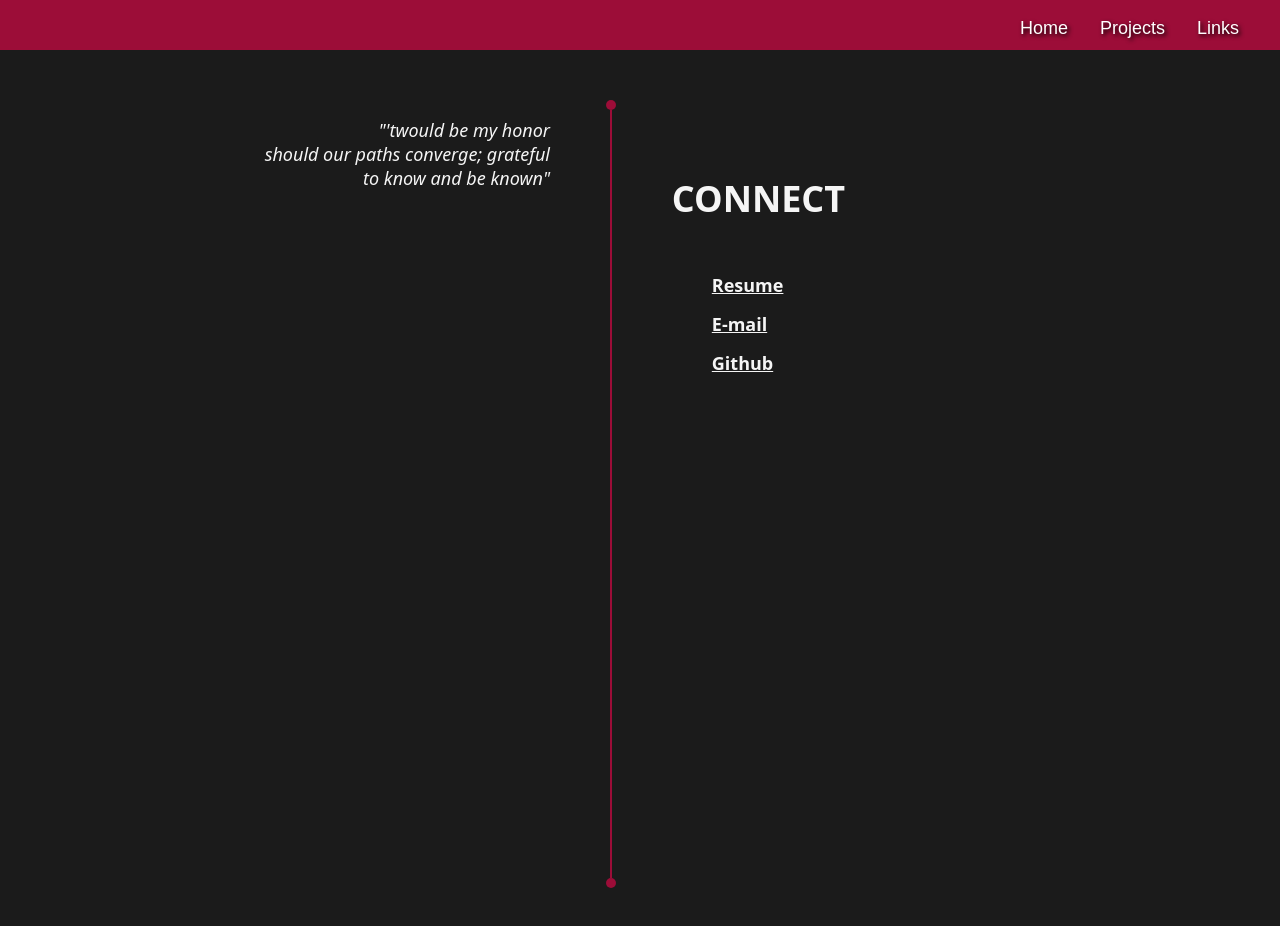
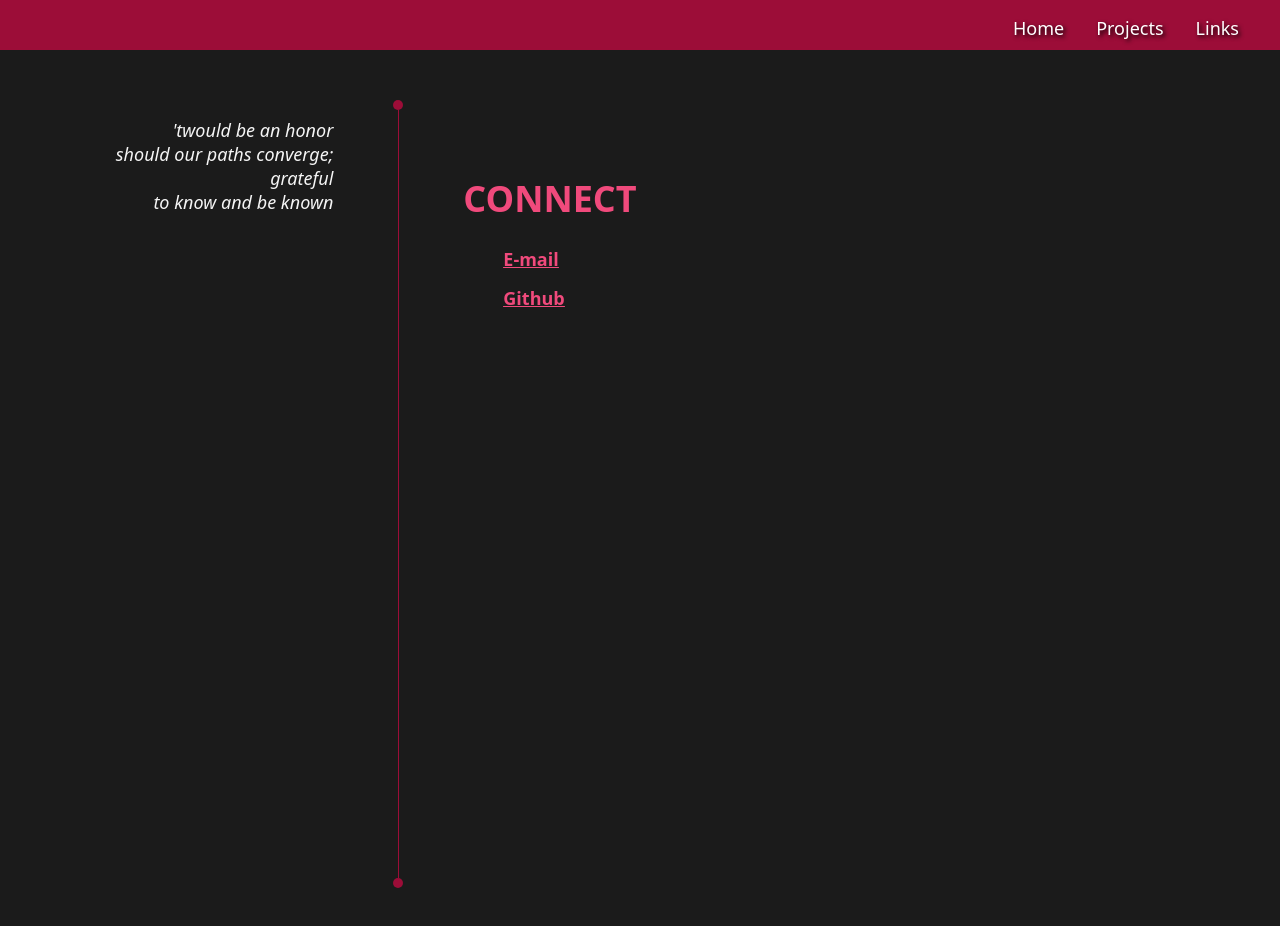
Before and after one commit to marideguia/web-portfolio, an Angular app: page /links in a window 1280 px wide. Shown: the top 926 px of the page. Before the commit the page ends 888 px from the top, so only its background shows below. Built offline with nearby package versions, Linux system fonts and the light colour scheme.

Commit message:
update projects and links

```diff
--- a/src/app/app.component.scss
+++ b/src/app/app.component.scss
@@ -15,9 +15,8 @@
 
 .navbar button {
     background-color: transparent;
-    color: white;
-    // font-weight: bold;
-    // font-size: medium;
+    color: #ffffff;
+    font-family: system-ui, -apple-system, BlinkMacSystemFont, 'Segoe UI', Roboto, Oxygen, Ubuntu, Cantarell, 'Open Sans', 'Helvetica Neue', sans-serif;
     font-size: 100%;
     text-shadow: 2px 2px 4px #000000;
 }
--- a/src/app/views/home/home.component.html
+++ b/src/app/views/home/home.component.html
@@ -1,5 +1,7 @@
 <div class="cont">
-    <div class="left-col"></div>
+    <div class="left-col">
+        <div class="left-img"></div>
+    </div>
 
     <div class="divider">
         <div class="arrow-up"></div>
@@ -8,40 +10,22 @@
     </div>
 
     <div class="right-col">
-        <div class="upper-half">
+        <div class="bio">
             <h1>MARICLAIRE DE GUIA</h1>
             <p class="pronouns"><em>she/her/hers</em></p>
-            <p class="description">Web developer and software engineer graduating from Texas Tech University.
-                Lubbock resident who frequently indulges in web comics.
-                An aspiring writer and illustrator on the side, and a serial hobbyist of a few musical instruments. </p>
+            <p class="description">Software engineer graduating from Texas Tech University.
+                Lubbock resident who frequently indulges in graphic novels and web comics.
+                An aspiring writer and illustrator on the side as well as a serial hobbyist of a few musical instruments. </p>
         </div>
-        <div class="lower-half">
+
         <p class="poem-insert">
-                <!-- "pink purple yellow<br>
-                a smile of sunset colors<br>
-                how they dread the night"<br>
-                "out of all this endlessness<br>
-                we were put on a dying rock<br>
-                given the mechanisms for speech<br>
-                thumbs to hold guns<br>
-                and arms to wrap our lovers up safely<br>
-                my eyes can tell you a thousand things<br>
-                and your mind conjures a million more meanings<br>
-                "as humans with<br> -->
-                "words to comfort<br>
+            words to comfort<br>
             thoughts to doubt ourselves<br>
             lips to betray with<br>
-                & tears to wipe away...<br>
-                <!-- when we cry<br>
-                we bare our hearts<br>
-                and when we speak<br>
-                we double-cross them<br> -->
+            & tears to wipe away<br>
             with all this humanity<br>
             who could blame us for believing<br>
-                we were the center of the universe?"
-                <!-- how could we not think<br>
-                we were the center of the universe?"<br> -->
+            we were the center of the universe?
         </p>
     </div>
 </div>
-</div>
--- a/src/app/views/home/home.component.scss
+++ b/src/app/views/home/home.component.scss
@@ -1,8 +1,15 @@
-.left-col {
+h1 {
+    font-size:55px;
+}
+.left-img {
+    // margin-left: 5%;
+    width: 90%;
+    height:100%;
     background-image: url(website_author.PNG);
-    background-size: auto;
+    background-size: cover;
     background-repeat: no-repeat;
-    box-shadow:  -30px 0px 50px 25px rgb(27,27,27) inset;
+    box-shadow: -50px -60px 60px 40px rgb(27,27,27) inset;
+
 }
 
 .cont .divider {
@@ -11,22 +18,41 @@
 
 .right-col {
     height: 100%;
+    color: #ffffff;
+}
+
+.bio > h1 {
+    color: #f04a7c;
+}
+
+.pronouns {
+    font-family: system-ui, -apple-system, BlinkMacSystemFont, 'Segoe UI', Roboto, Oxygen, Ubuntu, Cantarell, 'Open Sans', 'Helvetica Neue', sans-serif;
+    color: #f04a7c;
 }
 
 .right-col p {
     max-width: 750px;
-
 }
 
-.upper-half {
-    display: flex;
-    flex-direction: column;
-    background-color: darkred;
+.description {
+    margin-top: 40px;
+    padding-top: 40px;
+    border-top: dotted;
+    border-width: 8px;
+    border-color:#f04a7c;
 }
 
-.lower-half {
-    display: flex;
-    align-items: center;
-    height: 100%;
-    background-color: green;
+.poem-insert {
+    // font-family: 'Times New Roman', Times, serif;
+    margin-top: 40px;
+    border-top: dotted;
+    border-width: 8px;
+    border-color:#f04a7c;
+    padding-top: 40px;
 }
+
+// .bio {
+//     display: flex;
+//     flex-direction: column;
+//     // background-color: darkred;
+// }
--- a/src/app/views/links/links.component.html
+++ b/src/app/views/links/links.component.html
@@ -1,9 +1,9 @@
 <div class="cont">
     <div class="left-col">
         <p class="poem-insert">
-            "'twould be my honor<br>
+            'twould be an honor<br>
             should our paths converge; grateful<br>
-            to know and be known"<br>
+            to know and be known<br>
         </p>
     </div>
 
@@ -16,9 +16,19 @@
     <div class="right-col">
         <h1>CONNECT</h1>
         <ul class="links">
-            <li><a>Resume</a></li>
-            <li><a>E-mail</a></li>
-            <li><a>Github</a></li>
+            <!-- <li>
+                <a href="resume2022.pdf">Resume</a>
+            </li> -->
+            <li>
+                <a href="mailto: mariclairedg@gmail.com"
+                target="_blank"
+                rel="noreferrer noopener">E-mail</a>
+            </li>
+            <li>
+                <a href="https://github.com/marideguia"
+                target="_blank"
+                rel="noreferrer noopener">Github</a>
+            </li>
         </ul>
     </div>
 </div>
--- a/src/app/views/links/links.component.scss
+++ b/src/app/views/links/links.component.scss
@@ -7,9 +7,9 @@
 }
 
 .cont .divider {
-    padding: 50px 0 0 0;
+    padding: 50px 0;
 }
 
-.right-col > * {
-    margin-bottom: 50px;
+.right-col * {
+    color: #f04a7c
 }
--- a/src/app/views/projects/projects.component.html
+++ b/src/app/views/projects/projects.component.html
@@ -1,11 +1,11 @@
 <div class="cont">
     <div class="left-col">
         <div class="poem-insert">
-            "a hail of tones<br>
-             & a current of hues<br>
-             i’ll look up towards the rainbow calm<br>
-             & know that such a sight<br>
-             was my own watercolor storm"<br>
+            a hail of tones<br>
+            and a current of hues<br>
+            we’ll look up toward the rainbow calm<br>
+            and know that such a sight<br>
+            was our watercolor storm<br>
         </div>
     </div>
 
@@ -18,24 +18,89 @@
     <div class="right-col">
         <div class="project">
             <h1>Deep Learning: Vehicle Occupant Classification</h1>
-            <a>github</a>
-            <p>Trained a neural network model to classify images of vehicle
-                occupants using interpretable and explainable deep-learning methods.</p>
+            <p>Our team conducted research to build and train a neural network model used to classify images of vehicle
+                occupants through interpretable and explainable deep-learning methods.</p>
+            <a href="https://github.com/ShreyeshArangath/NeuralNetworkProject"
+                target="_blank"
+                rel="noreferrer noopener">Github</a>
+            <table>
+                <tr>
+                    <th>Architecture</th>
+                    <th>Optimizer</th>
+                    <th>Batch Size</th>
+                    <th>Epochs</th>
+                    <th>Avg Accuracy with Authors' Methods<br>(5 trials)</th>
+                    <th>Avg Accuracy with Added Datasets<br>(5 trials)</th>
+                </tr>
+                <tr>
+                    <td>ResNet50</td>
+                    <td>Adam</td>
+                    <td>64</td>
+                    <td>5+5</td>
+                    <td>.748</td>
+                    <td>.783</td>
+                </tr>
+                <tr>
+                    <td>DenseNet121</td>
+                    <td>Adam</td>
+                    <td>32</td>
+                    <td>5+5</td>
+                    <td>.710</td>
+                    <td>.752</td>
+                </tr>
+                <tr>
+                    <td>EfficientNetB0</td>
+                    <td>Adam</td>
+                    <td>32</td>
+                    <td>5+5</td>
+                    <td>.750</td>
+                    <td>.753</td>
+                </tr>
+                <tr>
+                    <td>EfficientNetB5</td>
+                    <td>Adam</td>
+                    <td>32</td>
+                    <td>5+5</td>
+                    <td>.815</td>
+                    <td>.8533</td>
+                </tr>
+                <tr>
+                    <td>EfficientNetB7</td>
+                    <td>Adam</td>
+                    <td>32</td>
+                    <td>5+5</td>
+                    <td>.814</td>
+                    <td>.842</td>
+                </tr>
+                <tr>
+                    <td>VGG</td>
+                    <td>Adam</td>
+                    <td>64</td>
+                    <td>5+5</td>
+                    <td>N/A</td>
+                    <td>.696</td>
+                </tr>
+            </table>
         </div>
 
         <div class="project">
             <h1>GhostPost</h1>
-            <a>github</a>
-            <p>Created mock-ups of a learning engagement tool built to allow audiences
-                to communicate with lecturers in real-time.</p>
+            <p>GhostPost is a learning engagement tool built to allow audiences and lecturers
+                to communicate anonymously with each other in real-time.</p>
+            <a href="https://github.com/marideguia/ghost-post"
+                target="_blank"
+                rel="noreferrer noopener">Github</a>
             <div class="gif"></div>
         </div>
 
         <div class="project">
             <h1>SpottID</h1>
-            <a>github</a>
-            <p>Designed interfaces for a social media and e-commerce platform built to spotlight
-                works of marginalized artists.</p>
+            <p>In this project, our team designed interfaces for a social media and e-commerce platform built to spotlight
+                works created by marginalized artists.</p>
+            <a href="https://github.com/marideguia/HackWesTX"
+                target="_blank"
+                rel="noreferrer noopener">Github</a>
+            <div class="p-img"></div>
         </div>
     </div>
 </div>
--- a/src/app/views/projects/projects.component.scss
+++ b/src/app/views/projects/projects.component.scss
@@ -1,5 +1,25 @@
+table {
+    margin-top: 30px;
+}
+
+a {
+    font-style: italic;
+}
 .cont .divider {
     padding: 50px 0;
+}
+
+.project {
+    width: 750px;
+    // padding-top: 30px;
+    padding-bottom: 65px;
+    // border-top: dotted;
+    // border-width: 8px;
+    // border-color:#f04a7c;
+}
+
+.project h1 {
+    color: #f04a7c;
 }
 
 .left-col .poem-insert {
@@ -11,8 +31,19 @@
 }
 
 .gif {
-    width: 500px;
-    height:300px;
-    background-image: url(ghostpost-walkthrough.gif);
+    width: 700px;
+    height: 400px;
+    background-image: url(ghostpost_edit.gif);
     background-size:cover;
+    margin-top: 30px;
+
 }
+
+.p-img {
+
+    width: 750px;
+    height: 400px;
+    background-image: url(spottid.png);
+    background-size:cover;
+    margin-top: 30px;
+}
--- a/src/styles.scss
+++ b/src/styles.scss
@@ -19,6 +19,25 @@ li {
     text-decoration: underline;
 }
 
+table, th, td {
+    border: 1px solid #9c0d38;
+    border-collapse: collapse;
+}
+
+td {
+    text-align: center;
+    padding: 5px;
+}
+
+th {
+     padding: 5px;
+}
+
+a {
+    // text-decoration: underline;
+    color: #fff;
+}
+
 a:hover {
     cursor: pointer;
 }
@@ -27,11 +46,12 @@ a:hover {
 .cont {
     display:flex;
     height: 100%;
+    width: 100%;
+    // background-color: green;
 }
 
 .left-col {
-    min-width: 600px;
-    height: 100%;
+   width: 50vw;
 }
 
 .divider {
@@ -40,34 +60,28 @@ a:hover {
     align-items: center;
     width: 50px;
     height: 100%;
+    // background-color: aqua;
 }
 
 .arrow-up {
-    // width:0;
-    // height:0;
-    // border-left: 7px solid transparent;
-	// border-right: 7px solid transparent;
-	// border-bottom: 14px solid #9c0d38;
     height: 10px;
     width: 10px;
     background-color: #9c0d38;
     border-radius: 50%;
     display: inline-block;
 
+
 }
 
 .divider .arrow-body {
     width: 1.5px;
-    height: 96vh;
+    min-height: 96vh;
+    height: 100%;
     background-color: #9c0d38;
+
 }
 
 .arrow-down {
-    // width:0;
-    // height:0;
-    // border-left: 7px solid transparent;
-	// border-right: 7px solid transparent;
-	// border-top: 14px solid #9c0d38;
     height: 10px;
     width: 10px;
     background-color: #9c0d38;
```
Also changed, not shown: src/app/views/projects/spottid.png (added), 1 other file (tests, documents, lock files or other folders). Lines whose indentation alone changed are shown as unchanged.
